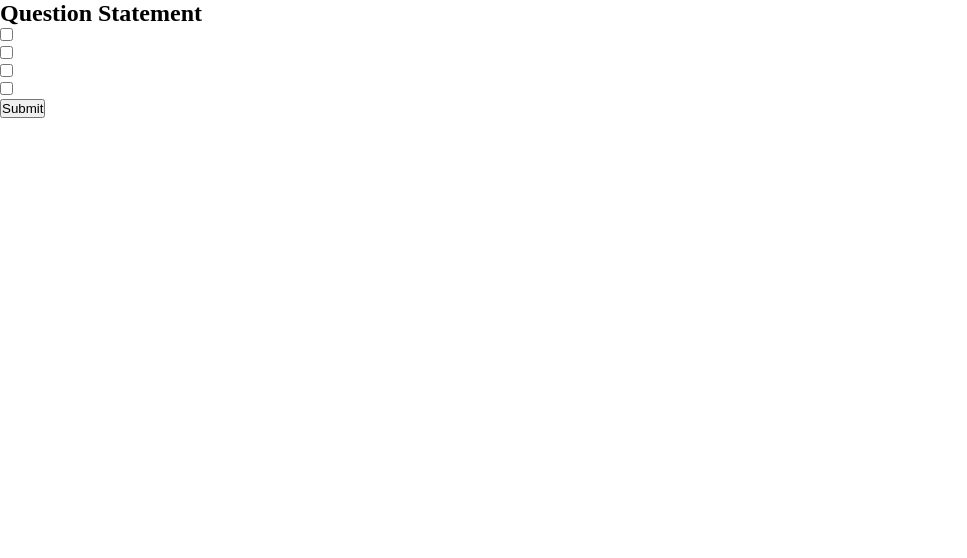
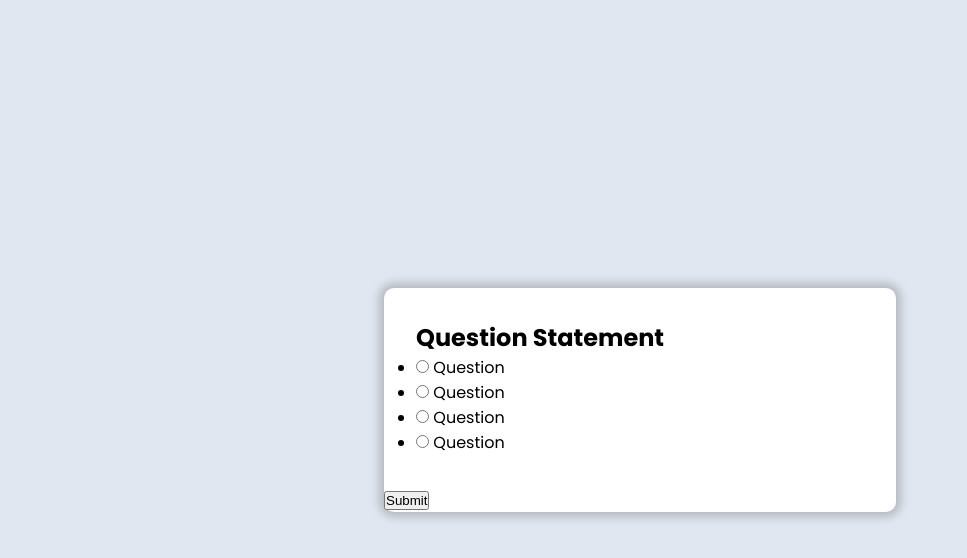
Before and after one commit to NAYANCSE27/quiz, a plain HTML site: page index.html in a window 1280 px wide. Shown: the whole page, without its empty margins (0-967 px from the left). Drawn offline with Linux system fonts and the light colour scheme.

Commit message:
added some css for styling

```diff
--- a/index.html
+++ b/index.html
@@ -12,21 +12,27 @@
 <body>
 
     <div class="quiz__container">
+        <div class="quiz__header">
             <h2>Question Statement</h2>
             <ul>
                 <li>
-                <input type="checkbox"><label for=""></label>
+                    <input type="radio" id="a" name="answer">
+                    <label for="a">Question</label>
                 </li>
                 <li>
-                <input type="checkbox"><label for=""></label>
+                    <input type="radio" id="b" name="answer">
+                    <label for="b">Question</label>
                 </li>
                 <li>
-                <input type="checkbox"><label for=""></label>
+                    <input type="radio" id="c" name="answer">
+                    <label for="c">Question</label>
                 </li>
                 <li>
-                <input type="checkbox"><label for=""></label>
+                    <input type="radio" id="d" name="answer">
+                    <label for="d">Question</label>
                 </li>
             </ul>
+        </div>
         <button>Submit</button>
     </div>
 
--- a/style.css
+++ b/style.css
@@ -5,3 +5,23 @@
     margin: 0;
     padding: 0;
 }
+
+body{
+    background-color: #e1e7f0;
+    font-family: "Poppins", sans-serif;
+    min-height: 100vh;
+    display: flex;
+    align-items: center;
+    justify-content: center;
+}
+
+.quiz__container{
+    background-color: #fff;
+    border-radius: 10px;
+    box-shadow: 0 0 10px 5px rgba(0, 0, 0, .2);
+    width: 40%;
+}
+
+.quiz__header{
+    padding: 2rem;
+}
```
Lines whose indentation alone changed are shown as unchanged.
